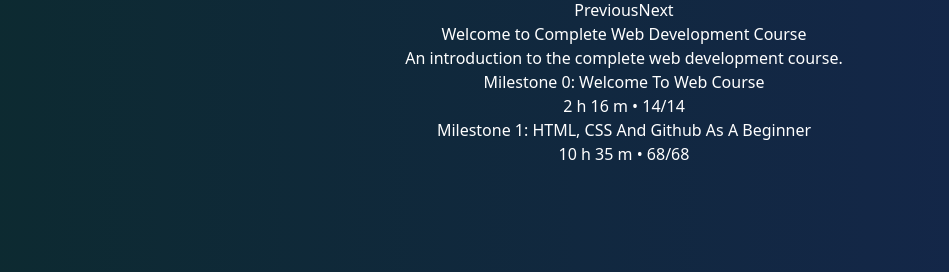
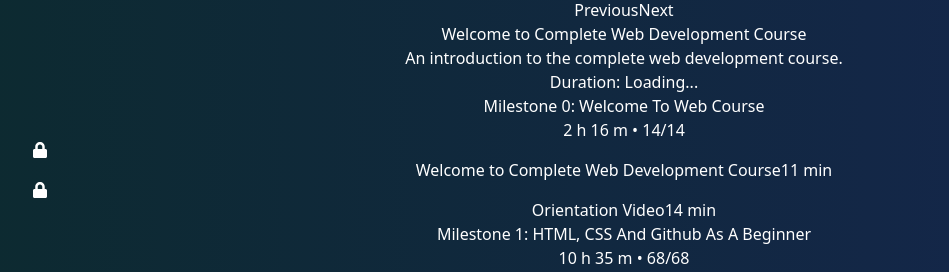
Before and after one commit to Alamgir2-2/Online-Education-Platform, a React (Vite) app: page /course-player in a window 1280 px wide. Shown: the part 296-568 px from the top of the page, without its empty margins (16-965 px from the left). Built offline with nearby package versions, Linux system fonts and the light colour scheme.

Commit message:
Update Video List and video player and add lock unlock option to video list

```diff
--- a/package.json
+++ b/package.json
@@ -15,6 +15,7 @@
     "@fortawesome/free-solid-svg-icons": "^6.5.2",
     "@fortawesome/react-fontawesome": "^0.2.2",
     "chart.js": "^4.4.4",
+    "font-awesome": "^4.7.0",
     "react": "^18.3.1",
     "react-chartjs-2": "^5.2.0",
     "react-dom": "^18.3.1",
--- a/src/Components/Courses/CoursePlayer/CoursePlayer.jsx
+++ b/src/Components/Courses/CoursePlayer/CoursePlayer.jsx
@@ -1,4 +1,5 @@
-import React, { useState } from 'react';
+import React, { useState, useRef } from 'react';
+import { FaLock, FaPlay } from 'react-icons/fa'; // Importing icons from react-icons
 
 const milestones = [
   {
@@ -23,10 +24,18 @@ const milestones = [
 
 const CoursePlayer = () => {
   const [selectedVideo, setSelectedVideo] = useState(milestones[0].videos[0]);
-  const [expandedMilestone, setExpandedMilestone] = useState(null);
-
+  const [videoDuration, setVideoDuration] = useState(0);
+  const [expandedMilestone, setExpandedMilestone] = useState(0);
   const [currentVideoIndex, setCurrentVideoIndex] = useState(0);
   const [currentMilestoneIndex, setCurrentMilestoneIndex] = useState(0);
+  const [watchedVideos, setWatchedVideos] = useState(new Set()); // Track watched videos
+  const videoRef = useRef(null);
+
+  const handleVideoLoadedMetadata = () => {
+    if (videoRef.current) {
+      setVideoDuration(videoRef.current.duration); // Set the duration from the video element
+    }
+  };
 
   const toggleMilestone = (index) => {
     setExpandedMilestone(expandedMilestone === index ? null : index);
@@ -36,9 +45,19 @@ const CoursePlayer = () => {
     let newVideoIndex = currentVideoIndex + 1;
     let newMilestoneIndex = currentMilestoneIndex;
 
+    // If current video is the last one in the current milestone
     if (newVideoIndex >= milestones[newMilestoneIndex].videos.length) {
-      newMilestoneIndex = (newMilestoneIndex + 1) % milestones.length;
-      newVideoIndex = 0;
+      newMilestoneIndex++; // Move to the next milestone
+      newVideoIndex = 0; // Start from the first video of the new milestone
+
+      // Check if newMilestoneIndex exceeds milestones length
+      if (newMilestoneIndex >= milestones.length) {
+        newMilestoneIndex = milestones.length - 1; // Stay at the last milestone
+        newVideoIndex = milestones[newMilestoneIndex].videos.length - 1; // Stay at the last video of the last milestone
+      }
+
+      // Expand the next milestone
+      setExpandedMilestone(newMilestoneIndex);
     }
 
     setSelectedVideo(milestones[newMilestoneIndex].videos[newVideoIndex]);
@@ -50,6 +69,7 @@ const CoursePlayer = () => {
     let newVideoIndex = currentVideoIndex - 1;
     let newMilestoneIndex = currentMilestoneIndex;
 
+    // If current video is the first one in the current milestone, move to the previous milestone
     if (newVideoIndex < 0) {
       newMilestoneIndex = (newMilestoneIndex - 1 + milestones.length) % milestones.length;
       newVideoIndex = milestones[newMilestoneIndex].videos.length - 1;
@@ -60,12 +80,26 @@ const CoursePlayer = () => {
     setCurrentMilestoneIndex(newMilestoneIndex);
   };
 
+  const handleVideoEnd = () => {
+    // Add the video to the watched set when it ends
+    const updatedWatchedVideos = new Set(watchedVideos);
+    updatedWatchedVideos.add(selectedVideo.title);
+    setWatchedVideos(updatedWatchedVideos);
+  };
+
   return (
-    <div className="flex flex-col md:flex-row mt-20 gap-4 bg-white bg-opacity-10 backdrop-filter backdrop-blur-lg rounded-lg p-8 shadow-lg">
-      {/* Video Player Section */}
-      <div className="w-full md:w-3/4 flex-auto px-9">
+    <div className="flex mt-20 gap-4 bg-white bg-opacity-10 backdrop-filter backdrop-blur-lg rounded-lg p-8 shadow-lg">
+      {/* Left Section: Video Player */}
+      <div className="w-3/4 flex-auto px-9">
         <div className="bg-black relative pb-[56.25%]">
-          <video key={selectedVideo.src} controls className="absolute top-0 left-0 w-full h-full">
+          <video
+            ref={videoRef}
+            key={selectedVideo.src}
+            controls
+            className="absolute top-0 left-0 w-full h-full"
+            onLoadedMetadata={handleVideoLoadedMetadata}
+            onEnded={handleVideoEnd}
+          >
             <source src={selectedVideo.src} type="video/mp4" />
             Your browser does not support the video tag.
           </video>
@@ -82,6 +116,7 @@ const CoursePlayer = () => {
           <button
             onClick={handleNextVideo}
             className="bg-blue-600 hover:bg-blue-500 text-white font-bold py-2 px-4 rounded"
+            disabled={!watchedVideos.has(selectedVideo.title)} // Disable if current video isn't watched
           >
             Next
           </button>
@@ -91,11 +126,12 @@ const CoursePlayer = () => {
         <div className="mt-4 text-white">
           <h2 className="text-xl font-bold">{selectedVideo.title}</h2>
           <p className="text-sm">{selectedVideo.description}</p>
+          <p className="text-sm">Duration: {videoDuration ? `${Math.floor(videoDuration / 60)}:${Math.floor(videoDuration % 60).toString().padStart(2, '0')}` : 'Loading...'}</p>
         </div>
       </div>
 
-      {/* Milestone List Section */}
-      <div className="w-full md:w-1/4 max-h-[600px] overflow-y-auto bg-white bg-opacity-10 backdrop-filter backdrop-blur-lg p-8 shadow-lg rounded mt-4 md:mt-0">
+      {/* Right Section: Milestone List */}
+      <div className="w-1/4 max-h-[600px] overflow-y-auto bg-white bg-opacity-10 backdrop-filter backdrop-blur-lg p-8 shadow-lg rounded">
         {milestones.map((milestone, milestoneIndex) => (
           <div key={milestoneIndex} className="mb-4">
             <div
@@ -110,14 +146,19 @@ const CoursePlayer = () => {
                 {milestone.videos.map((video, videoIndex) => (
                   <li
                     key={videoIndex}
-                    className="mb-2 cursor-pointer hover:bg-gray-600 p-2 rounded flex justify-between items-center"
+                    className={`mb-2 cursor-pointer hover:bg-gray-600 p-2 rounded flex justify-between items-center ${watchedVideos.has(video.title) ? 'cursor-pointer' : 'cursor-not-allowed'}`}
                     onClick={() => {
-                      setSelectedVideo(video);
-                      setCurrentVideoIndex(videoIndex);
-                      setCurrentMilestoneIndex(milestoneIndex);
+                      if (watchedVideos.has(video.title)) {
+                        setSelectedVideo(video);
+                        setCurrentVideoIndex(videoIndex);
+                        setCurrentMilestoneIndex(milestoneIndex);
+                      }
                     }}
                   >
-                    <span>{video.title}</span>
+                    <span className="flex items-center">
+                      {watchedVideos.has(video.title) ? <FaPlay className="mr-2 text-green-500" /> : <FaLock className="mr-2 text-red-500" />}
+                      {video.title}
+                    </span>
                     <span className="text-sm text-gray-400">{video.duration}</span>
                   </li>
                 ))}
@@ -131,168 +172,3 @@ const CoursePlayer = () => {
 };
 
 export default CoursePlayer;
-
-
-
-
-
-
-
-
-
-
-
-
-
-
-
-
-
-
-
-
-
-
-
-
-
-
-
-
-
-
-
-
-
-
-
-
-
-
-// import React, { useState } from 'react';
-// import './CoursePlayer.css';
-
-// const milestones = [
-//   {
-//     title: 'Milestone 0: Welcome To Web Course',
-//     duration: '2 h 16 m',
-//     completed: '14/14',
-//     modules: [
-//       {
-//         title: 'Module 0: Welcome Module',
-//         videos: [
-//           { title: 'Welcome to Complete Web Development Course', duration: '11 min', src: 'https://www.w3schools.com/html/mov_bbb.mp4' },
-//         ],
-//         duration: '0 h 11 m',
-//         completed: '1/1',
-//       },
-//       {
-//         title: 'Module 1: Orientation. How to get ready for this course',
-//         videos: [
-//           { title: 'Orientation Video', duration: '14 min', src: 'https://www.w3schools.com/html/mov_bbb.mp4' },
-//         ],
-//         duration: '2 h 5 m',
-//         completed: '13/13',
-//       },
-//     ],
-//   },
-//   {
-//     title: 'Milestone 1: HTML, CSS And Github As A Beginner',
-//     duration: '10 h 35 m',
-//     completed: '68/68',
-//     modules: [
-//       {
-//         title: 'Module 0: HTML Basics',
-//         videos: [
-//           { title: 'Introduction to HTML', duration: '15 min', src: 'https://www.w3schools.com/html/mov_bbb.mp4' },
-//         ],
-//         duration: '1 h 15 m',
-//         completed: '4/4',
-//       },
-//       {
-//         title: 'Module 1: CSS Basics',
-//         videos: [
-//           { title: 'Introduction to CSS', duration: '12 min', src: 'https://www.w3schools.com/html/mov_bbb.mp4' },
-//         ],
-//         duration: '1 h 30 m',
-//         completed: '6/6',
-//       },
-//     ],
-//   },
-//   // Add more milestones as needed
-// ];
-
-// const CoursePlayer = () => {
-//   const [selectedVideo, setSelectedVideo] = useState(milestones[0].modules[0].videos[0] || {});
-//   const [expandedMilestone, setExpandedMilestone] = useState(null);
-//   const [expandedModule, setExpandedModule] = useState(null);
-
-//   const toggleMilestone = (index) => {
-//     setExpandedMilestone(expandedMilestone === index ? null : index);
-//     if (expandedMilestone === index) {
-//       setExpandedModule(null);
-//     }
-//   };
-
-//   const toggleModule = (index) => {
-//     setExpandedModule(expandedModule === index ? null : index);
-//   };
-
-//   return (
-//     <div className="course-player-container flex pt-20">
-//       <div className="video-player flex-auto py-0">
-//         <div className="video-container bg-black">
-//           <video controls width="100%" height="auto">
-//             <source src={selectedVideo.src} type="video/mp4" />
-//             Your browser does not support the video tag.
-//           </video>
-//           {!selectedVideo.src && <div className="video-placeholder">Select a video to play</div>}
-//         </div>
-//       </div>
-//       <div className="module-list w-80 bg-gray-900 text-white p-4 overflow-y-auto rounded-2xl">
-//         {milestones.map((milestone, milestoneIndex) => (
-//           <div key={milestoneIndex} className="milestone mb-4">
-//             <div
-//               className="milestone-header flex justify-between items-center mb-2 cursor-pointer rounded-xl"
-//               onClick={() => toggleMilestone(milestoneIndex)}
-//             >
-//               <h3 className="text-lg font-bold">{milestone.title}</h3>
-//               <span className="text-sm">{milestone.duration} • {milestone.completed}</span>
-//             </div>
-//             {expandedMilestone === milestoneIndex && (
-//               <div className="modules">
-//                 {milestone.modules.map((module, moduleIndex) => (
-//                   <div key={moduleIndex} className="module mb-4">
-//                     <div
-//                       className="module-header flex justify-between items-center mb-2 cursor-pointer rounded-xl p-2"
-//                       onClick={() => toggleModule(moduleIndex)}
-//                     >
-//                       <h4 className="text-md font-semibold px-2">{module.title}</h4>
-//                       <span className="text-sm">{module.duration} • {module.completed}</span>
-//                     </div>
-//                     {expandedModule === moduleIndex && (
-//                       <ul>
-//                         {module.videos.map((video, videoIndex) => (
-//                           <li
-//                             key={videoIndex}
-//                             className="video-item mb-2 cursor-pointer hover:bg-gray-700 p-2 rounded flex justify-between items-center"
-//                             onClick={() => setSelectedVideo(video)}
-//                           >
-//                             <span>{video.title}</span>
-//                             <span className="text-sm text-gray-400">{video.duration}</span>
-//                           </li>
-//                         ))}
-//                       </ul>
-//                     )}
-//                   </div>
-//                 ))}
-//               </div>
-//             )}
-//           </div>
-//         ))}
-//       </div>
-//     </div>
-//   );
-// };
-
-// export default CoursePlayer;
```
Also changed, not shown: 1 other file (tests, documents, lock files or other folders).
